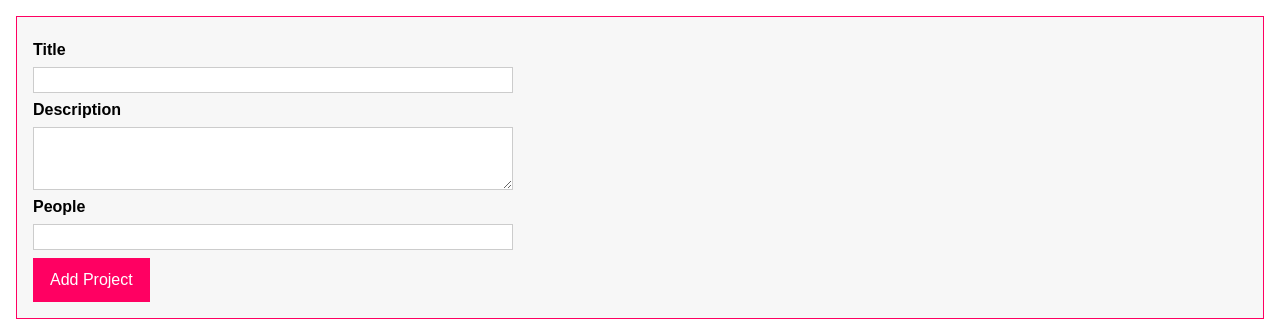
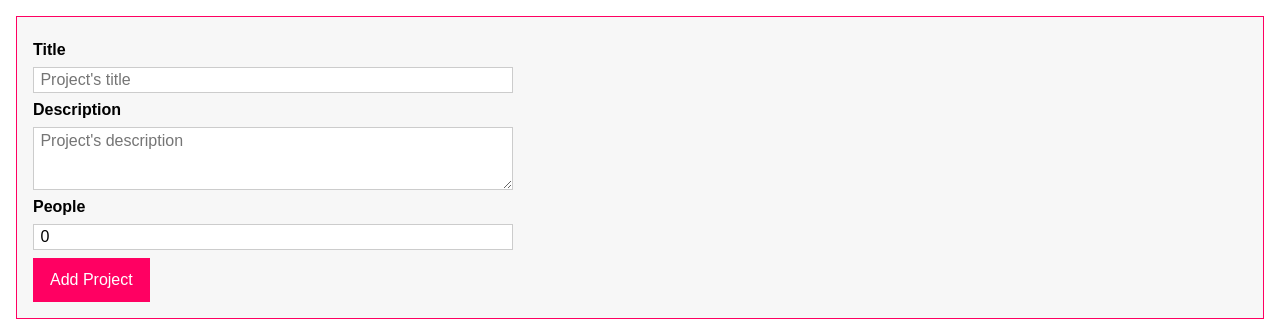
Before and after one commit to oiagorodrigues/project_managment, a website with bundled scripts: page index.html in a window 1280 px wide. Shown: the top 328 px of the page. Built offline with nearby package versions, Linux system fonts and the light colour scheme.

Commit message:
index.html: reading module scrips

```diff
--- a/index.html
+++ b/index.html
@@ -1,13 +1,12 @@
 <!DOCTYPE html>
 <html lang="en">
-
   <head>
     <meta charset="UTF-8" />
     <meta name="viewport" content="width=device-width, initial-scale=1.0" />
     <meta http-equiv="X-UA-Compatible" content="ie=edge" />
-  <title>ProjectManager</title>
+    <title>Project Manager</title>
     <link rel="stylesheet" href="app.css" />
-  <script src="dist/app.js" defer></script>
+    <script type="module" src="dist/app.js"></script>
   </head>
 
   <body>
@@ -15,22 +14,46 @@
       <form>
         <div class="form-control">
           <label for="title">Title</label>
-        <input type="text" id="title" />
+          <input
+            type="text"
+            id="title"
+            placeholder="Project's title"
+            required
+          />
         </div>
         <div class="form-control">
           <label for="description">Description</label>
-        <textarea id="description" rows="3"></textarea>
+          <textarea
+            id="description"
+            rows="3"
+            placeholder="Project's description"
+            required
+          ></textarea>
         </div>
         <div class="form-control">
           <label for="people">People</label>
-        <input type="number" id="people" step="1" min="0" max="10" />
+          <input
+            type="number"
+            id="people"
+            value="0"
+            step="1"
+            min="0"
+            max="10"
+            required
+          />
         </div>
         <button type="submit">Add Project</button>
       </form>
     </template>
+
     <template id="single-project">
-    <li></li>
+      <li draggable="true">
+        <h2></h2>
+        <h3></h3>
+        <p></p>
+      </li>
     </template>
+
     <template id="project-list">
       <section class="projects">
         <header>
@@ -39,7 +62,7 @@
         <ul></ul>
       </section>
     </template>
+
     <div id="app"></div>
   </body>
-
 </html>
```
Lines whose indentation alone changed are shown as unchanged.
